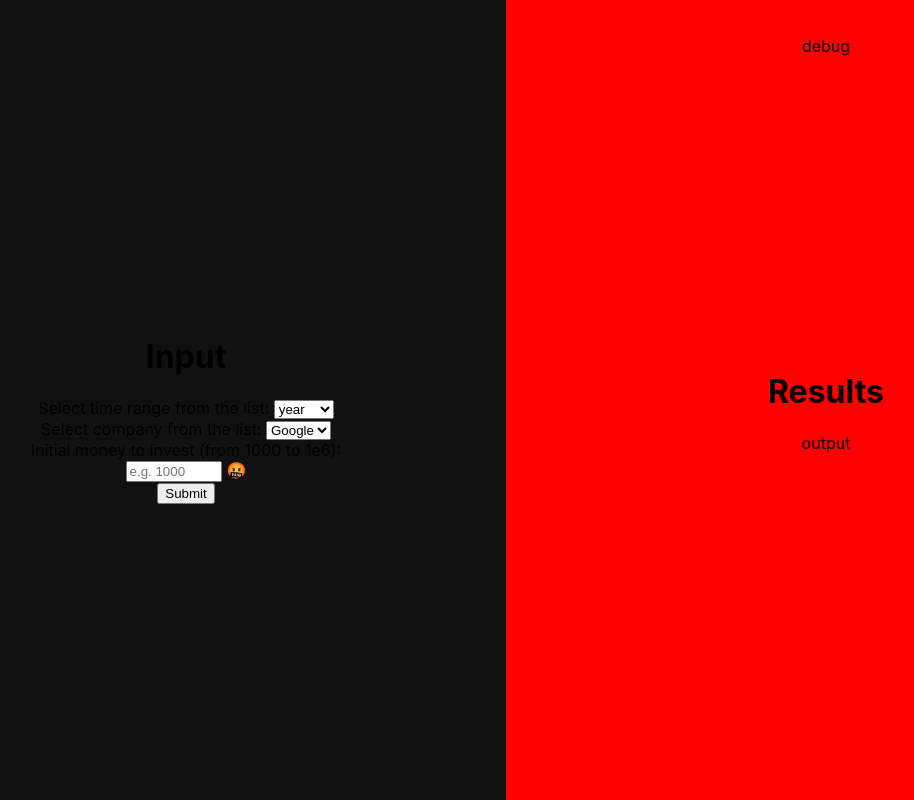
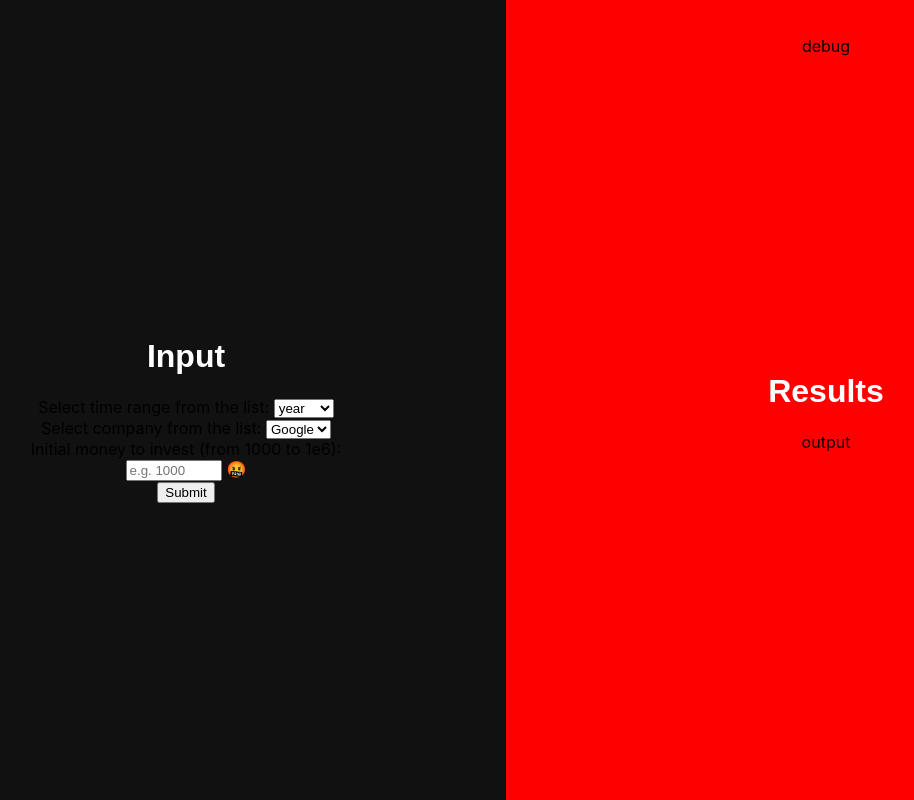
Before and after one commit to Jenny-Tan/EECS605_proj, a React (Create React App) app: page / in a window 1280 px wide. Shown: the whole page, without its empty margins (134-1048 px from the left). Built offline with nearby package versions, Linux system fonts and the light colour scheme.

Commit message:
Update App.css

```diff
--- a/src/App.css
+++ b/src/App.css
@@ -84,3 +84,7 @@ input:valid+span:after {
   width: 150px;
   border-radius: 50%;
 }
+h1{
+  color: white;
+  font-family: Arial, Helvetica, sans-serif;
+}
```
